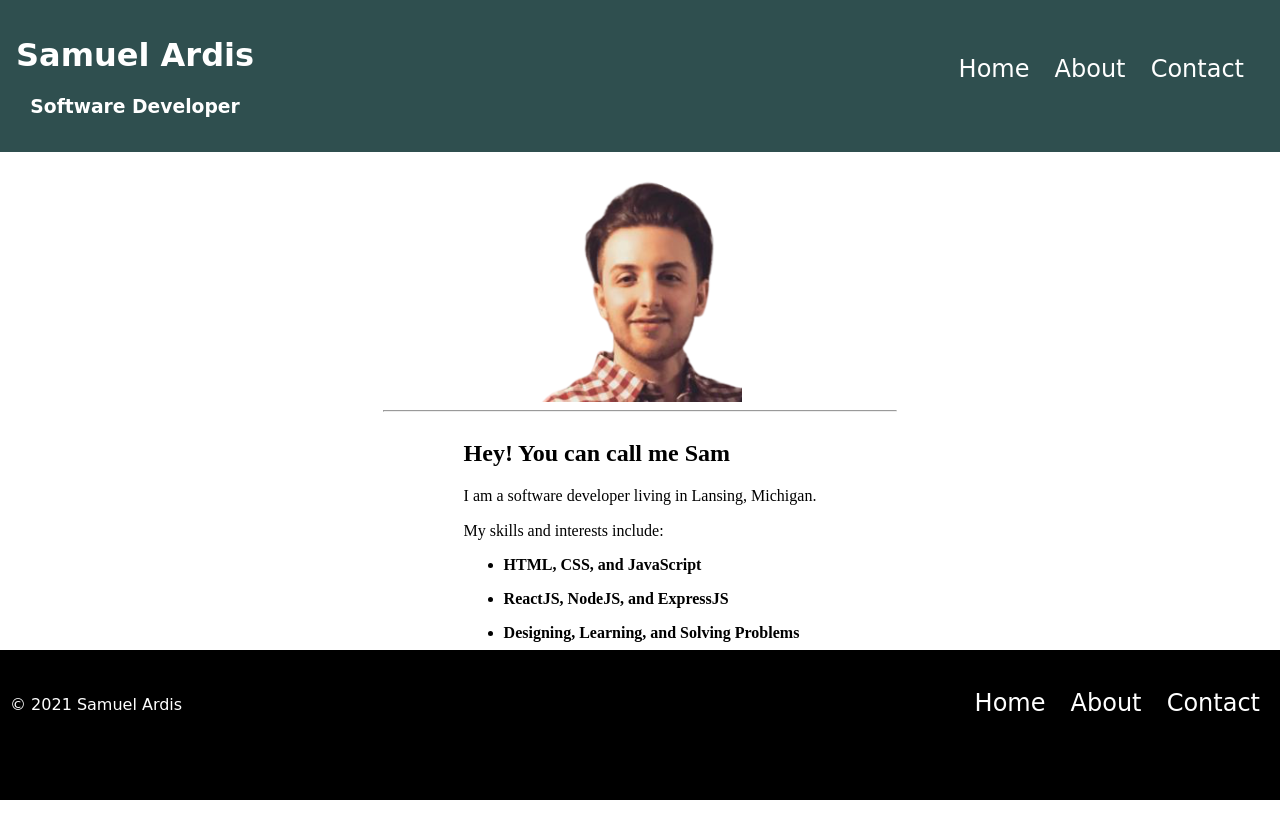
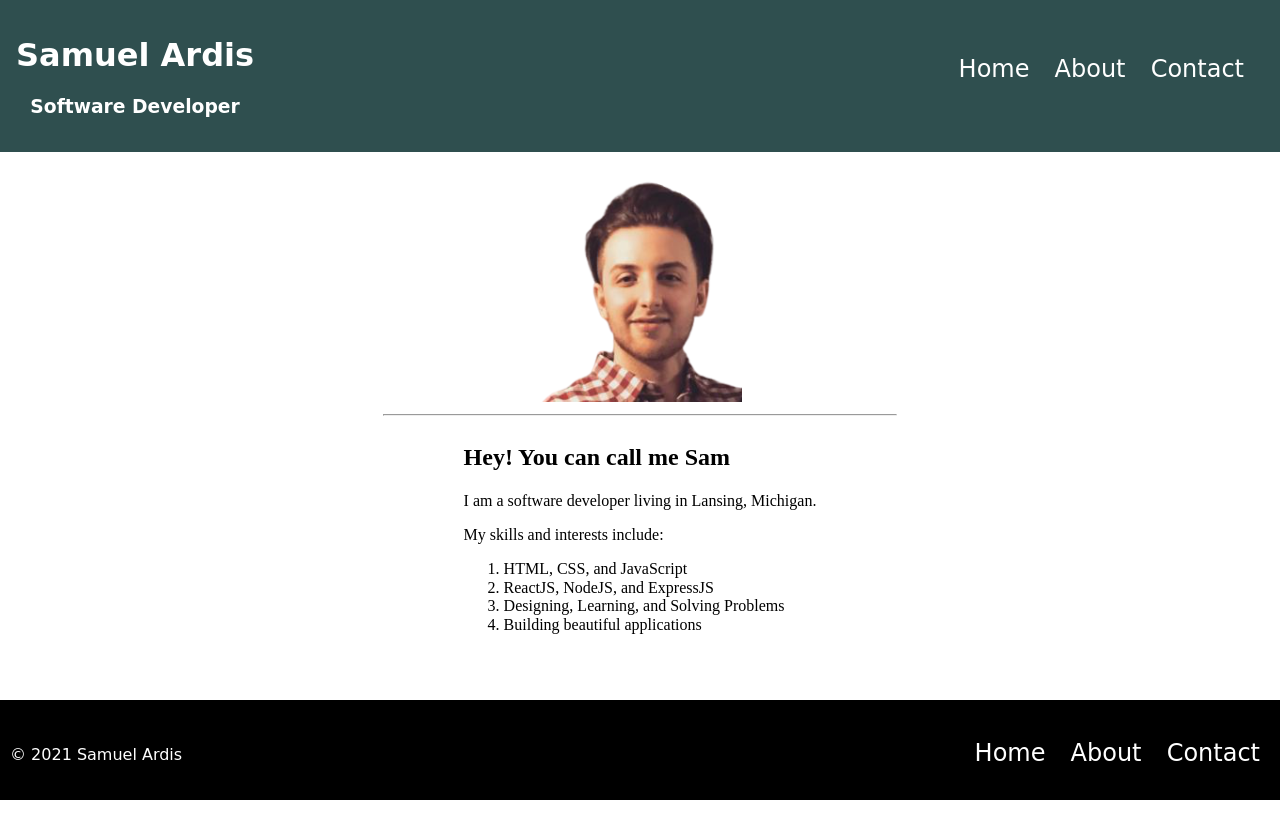
Before and after one commit to ardissam0/portfolio-001, a plain HTML site: page index.html in a window 1280 px wide. After the commit the page ends 800 px from the top, so only its background shows below. Drawn offline with nearby package versions, Linux system fonts and the light colour scheme.

Commit message:
Added updates for Thinkful team suggestions

```diff
--- a/index.html
+++ b/index.html
@@ -1,3 +1,4 @@
+<!DOCTYPE html>
 <html lang="en">
 <head>
     <meta charset="UTF-8">
@@ -30,23 +31,21 @@
 <!-- main content -->
     <main>
         <div>
-            <article>
                 <section>
                     <header>
                         <div class="intro-text">
                             <h2>Hey! You can call me Sam</h2>
                             <p>I am a software developer living in Lansing, Michigan.</p>
                             <p>My skills and interests include:</p>
-                            <ul>
+                            <ol>
                                 <li>HTML, CSS, and JavaScript</li>
                                 <li>ReactJS, NodeJS, and ExpressJS</li>
                                 <li>Designing, Learning, and Solving Problems</li>
                                 <li>Building beautiful applications</li>
-                            </ul>
+                            </ol>
                         </div>
                     </header>
                 </section>
-            </article>
         </div>
     </main>
 
--- a/styles.css
+++ b/styles.css
@@ -31,7 +31,7 @@ nav a:active{
 
 /* Main content styles*/
 body {
-    margin: 0 0 150px;
+    margin: 0 0 100px;
     align-items: center;
     text-align: center;
 }
@@ -101,7 +101,7 @@ footer {
     background-color: black;
     position: fixed;
     width: 100%;
-    height: 150px;
+    height: 100px;
     bottom: 0;
     color: white;
     display: flex;
@@ -113,13 +113,16 @@ footer div {
     margin-left: 10px;
 }
 footer nav {
-    margin-bottom: 40px;
+    margin-bottom: 50px;
 }
 
 /* @media mobile-friendly styling */
 @media (max-width: 600px) {
     html, body {
         overflow-x: hidden;
+    }
+    body {
+        margin: 0 0 150px;
     }
     .header-navigation, nav, footer {
         flex-direction: column;
@@ -137,6 +140,9 @@ footer nav {
     footer div, nav {
         margin-top: 0;
     }
+    footer {
+        height: 150px;
+    }
     hr {
         width: 90%;
     }
```
Also changed, not shown: about.html (+1 -2 lines), contact.html (+1 -2 lines).
